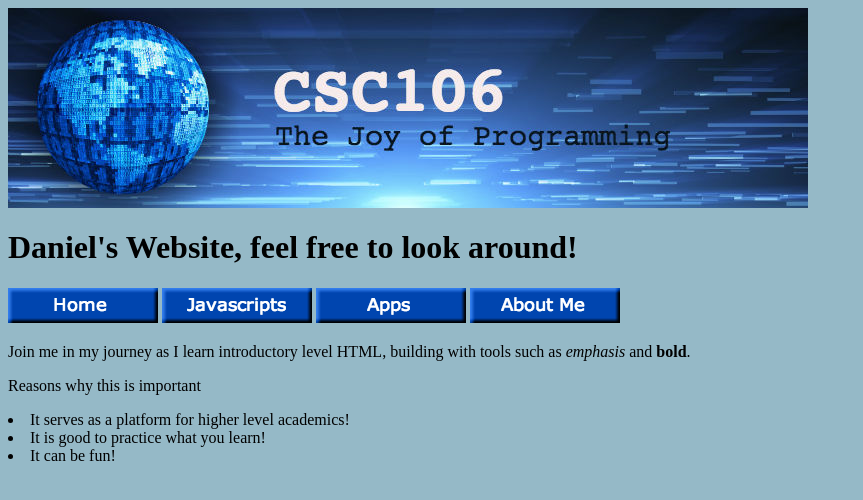
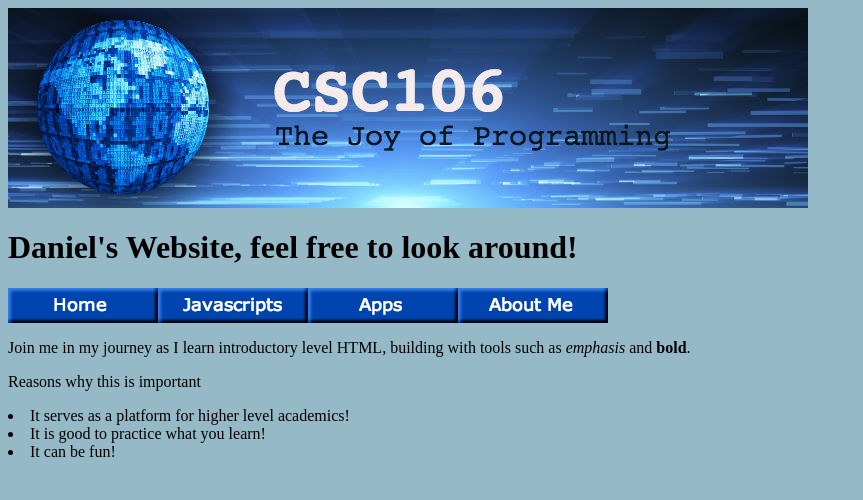
Before and after one commit to DanielWilkins02/DanielWilkins02.github.io, a plain HTML site: page index.html in a window 1280 px wide. Shown: the whole page, without its empty margins (0-863 px from the left). Drawn offline with Linux system fonts and the light colour scheme.

Commit message:
Update index.html

```diff
--- a/index.html
+++ b/index.html
@@ -7,12 +7,12 @@
   <body>
     <img src="https://github.com/DanielWilkins02/DanielWilkins02.github.io/blob/master/csc106_banner.jpg?raw=true">
     <h1>Daniel's Website, feel free to look around!</h1>
-    <p>
+    <table id="table">
       <a href="https://danielwilkins02.github.io/index.html"><img src="https://github.com/DanielWilkins02/DanielWilkins02.github.io/blob/master/Sub_Sites/Home.png?raw=true"></a>
       <a href="https://danielwilkins02.github.io/javascripts.html"><img src="https://github.com/DanielWilkins02/DanielWilkins02.github.io/blob/master/Sub_Sites/Javascripts.png?raw=true"></a>
       <a href="https://danielwilkins02.github.io/apps.html"><img src="https://github.com/DanielWilkins02/DanielWilkins02.github.io/blob/master/Sub_Sites/Apps.png?raw=true"></a>
       <a href="https://danielwilkins02.github.io/about.html"><img src="https://github.com/DanielWilkins02/DanielWilkins02.github.io/blob/master/Sub_Sites/About.png?raw=true"></a>
-    </p>
+    </table>
     <p>Join me in my journey as I learn introductory level HTML, building with tools such as <em>emphasis</em> and <strong>bold</strong>.</p>
     <p>Reasons why this is important</p>
     <li> It serves as a platform for higher level academics!
```
